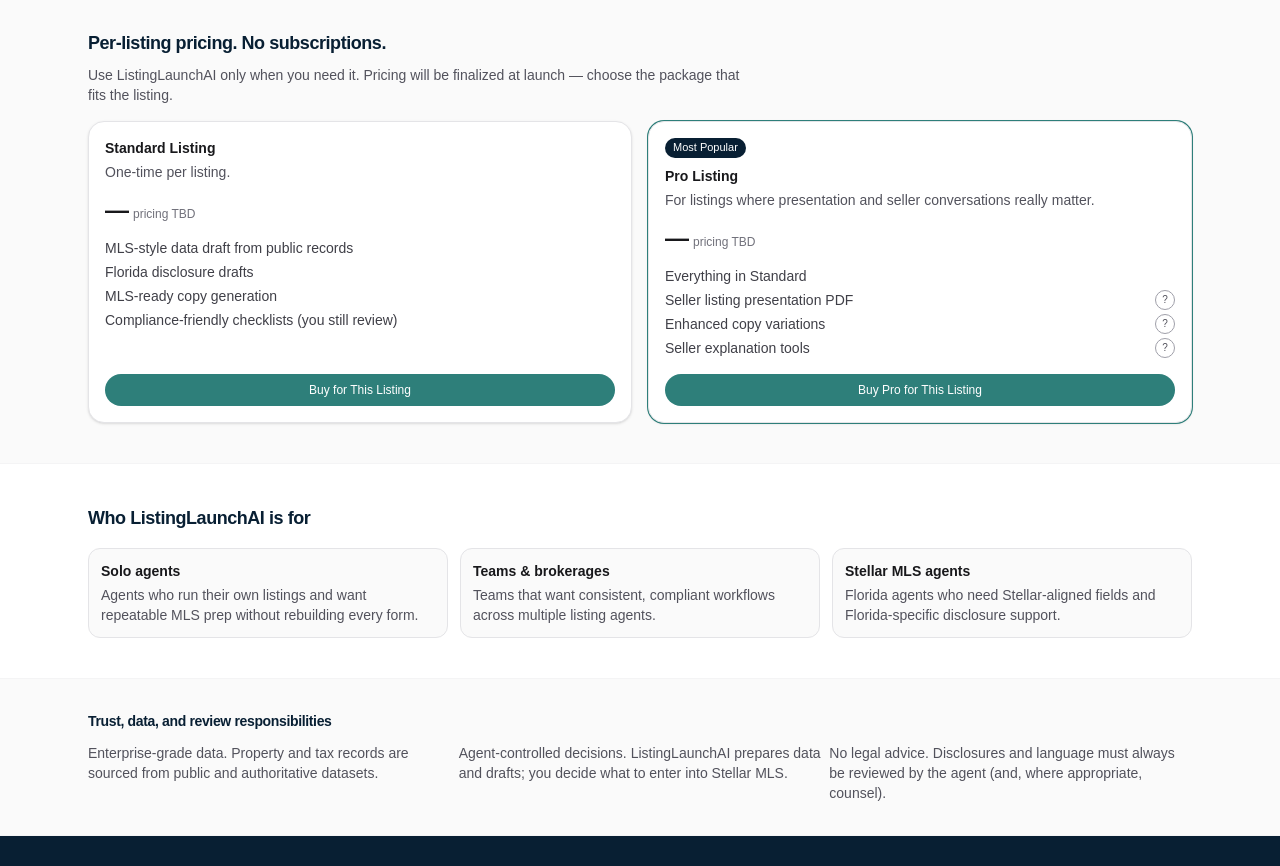
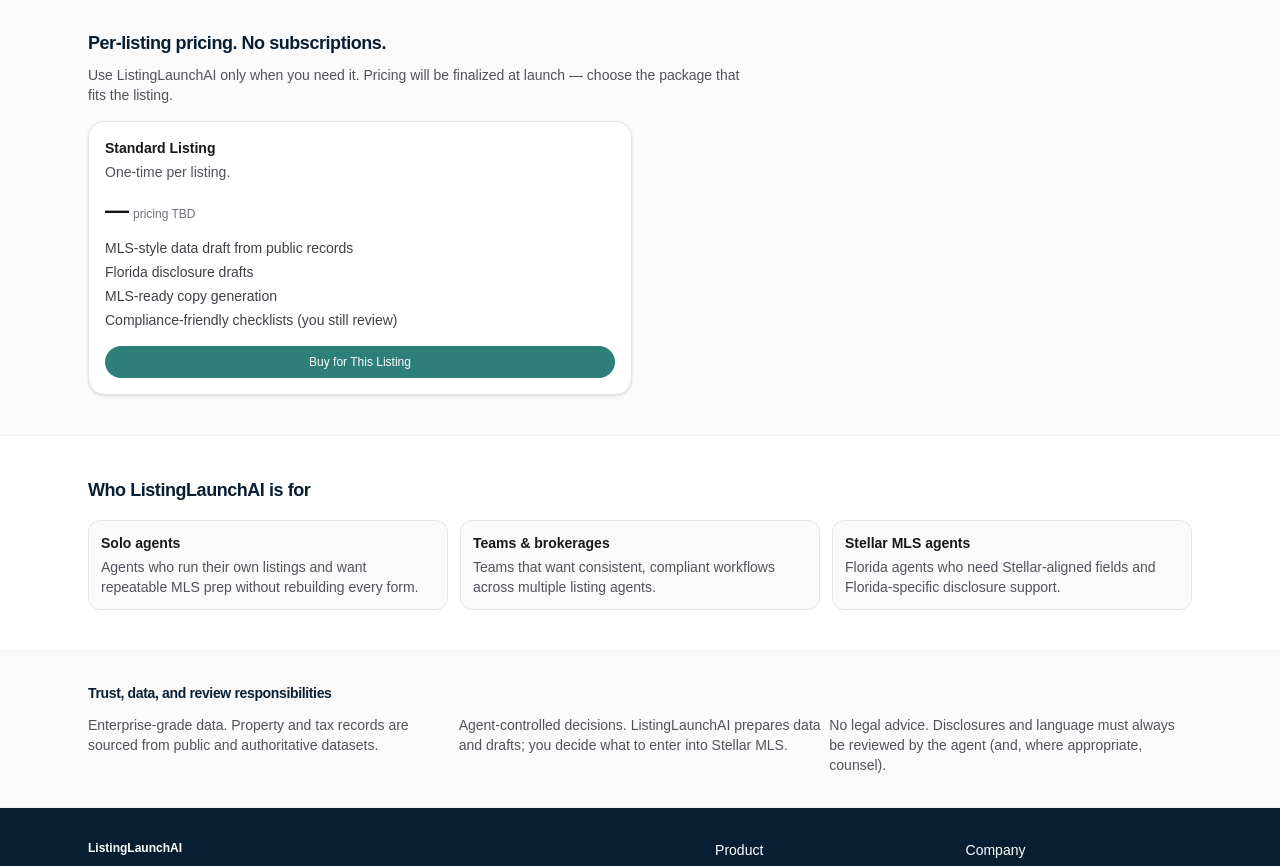
Before and after one commit to stroka22/listinglaunch-ai, a Next.js app: page / in a window 1280 px wide. Shown: the part 1360-2226 px from the top of the page. Built offline with nearby package versions, Linux system fonts and the light colour scheme.

Commit message:
Hide Pro Listing pricing card on homepage

```diff
--- a/app/marketing/page.tsx
+++ b/app/marketing/page.tsx
@@ -233,78 +233,6 @@
                 </button>
               </div>
             </div>
-            {/* Pro */}
-            <div className="flex flex-col rounded-2xl border border-zinc-200 bg-white p-4 shadow-sm ring-1 ring-[#2E7F7A]">
-              <div className="inline-flex items-center self-start rounded-full bg-[#081F33] px-2 py-0.5 text-[11px] font-medium text-white">
-                Most Popular
-              </div>
-              <h3 className="mt-2 text-sm font-semibold text-zinc-900">Pro Listing</h3>
-              <p className="mt-1 text-sm text-zinc-600">
-                For listings where presentation and seller conversations really matter.
-              </p>
-              <div className="mt-3 text-2xl font-semibold text-zinc-900">
-                —
-                <span className="ml-1 text-xs font-normal text-zinc-500">
-                  pricing TBD
-                </span>
-              </div>
-              <ul className="mt-3 space-y-1 text-sm text-zinc-700">
-                <li>Everything in Standard</li>
-                <li className="flex items-start justify-between gap-2">
-                  <span>Seller listing presentation PDF</span>
-                  <div className="relative group">
-                    <button
-                      type="button"
-                      aria-label="What is the seller listing presentation PDF?"
-                      className="flex h-5 w-5 items-center justify-center rounded-full border border-zinc-400 bg-white text-[10px] font-medium text-zinc-600 hover:bg-zinc-100"
-                    >
-                      ?
-                    </button>
-                    <div className="pointer-events-none absolute right-0 z-10 mt-1 hidden w-64 rounded-md bg-zinc-900 px-3 py-2 text-xs text-white shadow-lg group-hover:block">
-                      A branded, client-facing PDF you can use at the listing appointment to walk sellers through their property details, positioning, and marketing plan using the drafts from this workspace.
-                    </div>
-                  </div>
-                </li>
-                <li className="flex items-start justify-between gap-2">
-                  <span>Enhanced copy variations</span>
-                  <div className="relative group">
-                    <button
-                      type="button"
-                      aria-label="What are enhanced copy variations?"
-                      className="flex h-5 w-5 items-center justify-center rounded-full border border-zinc-400 bg-white text-[10px] font-medium text-zinc-600 hover:bg-zinc-100"
-                    >
-                      ?
-                    </button>
-                    <div className="pointer-events-none absolute right-0 z-10 mt-1 hidden w-64 rounded-md bg-zinc-900 px-3 py-2 text-xs text-white shadow-lg group-hover:block">
-                      Extra versions of the listing remarks tuned for different emphases (e.g., feature-forward, neighborhood-focused) so you can pick the one that best fits the property and your brokerage style.
-                    </div>
-                  </div>
-                </li>
-                <li className="flex items-start justify-between gap-2">
-                  <span>Seller explanation tools</span>
-                  <div className="relative group">
-                    <button
-                      type="button"
-                      aria-label="What are seller explanation tools?"
-                      className="flex h-5 w-5 items-center justify-center rounded-full border border-zinc-400 bg-white text-[10px] font-medium text-zinc-600 hover:bg-zinc-100"
-                    >
-                      ?
-                    </button>
-                    <div className="pointer-events-none absolute right-0 z-10 mt-1 hidden w-64 rounded-md bg-zinc-900 px-3 py-2 text-xs text-white shadow-lg group-hover:block">
-                      Short, plain-language explanations you can use to talk through pricing, risk items, and disclosure topics with sellers, grounded in the same data the system pulls into your workspace.
-                    </div>
-                  </div>
-                </li>
-              </ul>
-              <div className="mt-auto pt-4">
-                <button
-                  type="button"
-                  className="w-full rounded-full bg-[#2E7F7A] px-3 py-2 text-xs font-medium text-white hover:bg-[#256963]"
-                >
-                  Buy Pro for This Listing
-                </button>
-              </div>
-            </div>
           </div>
         </div>
       </section>
```
